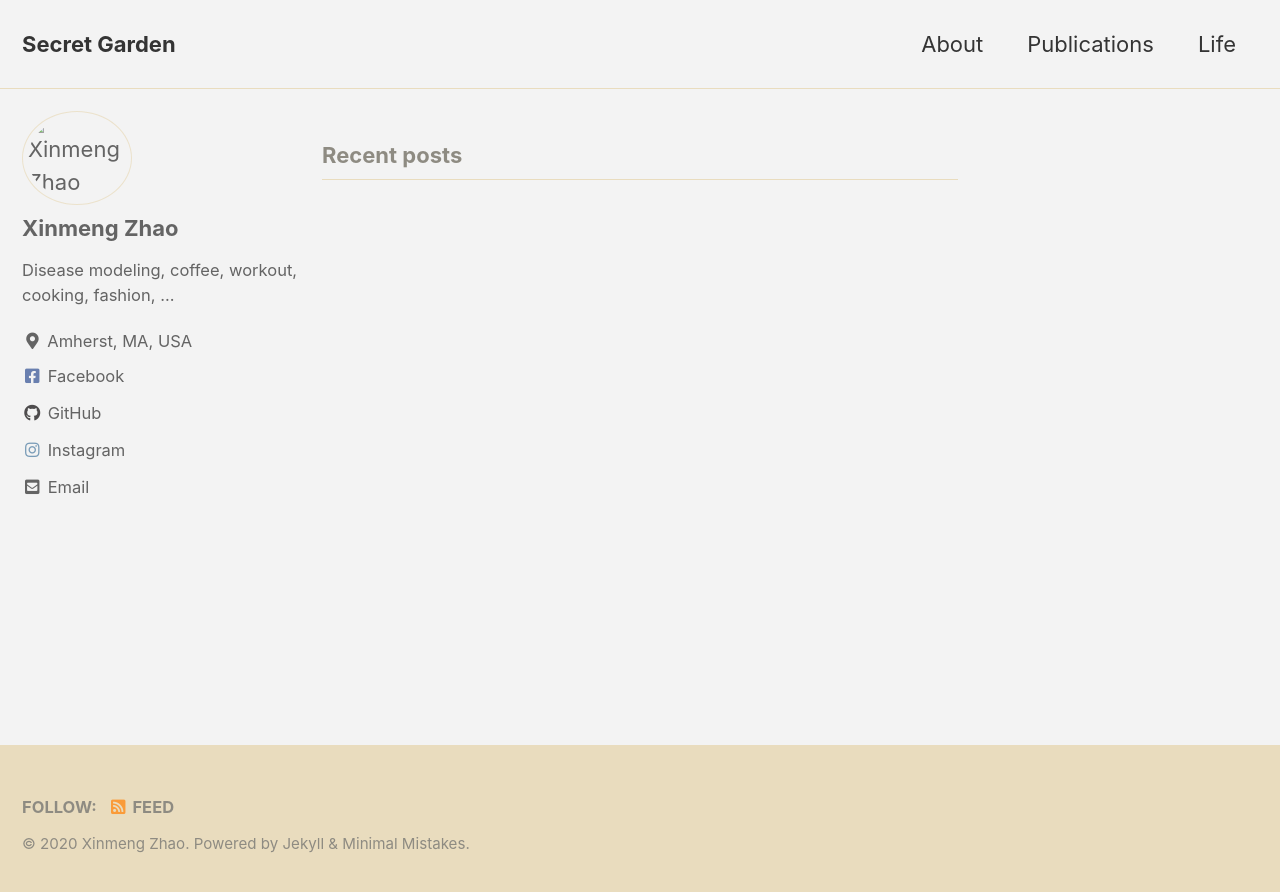
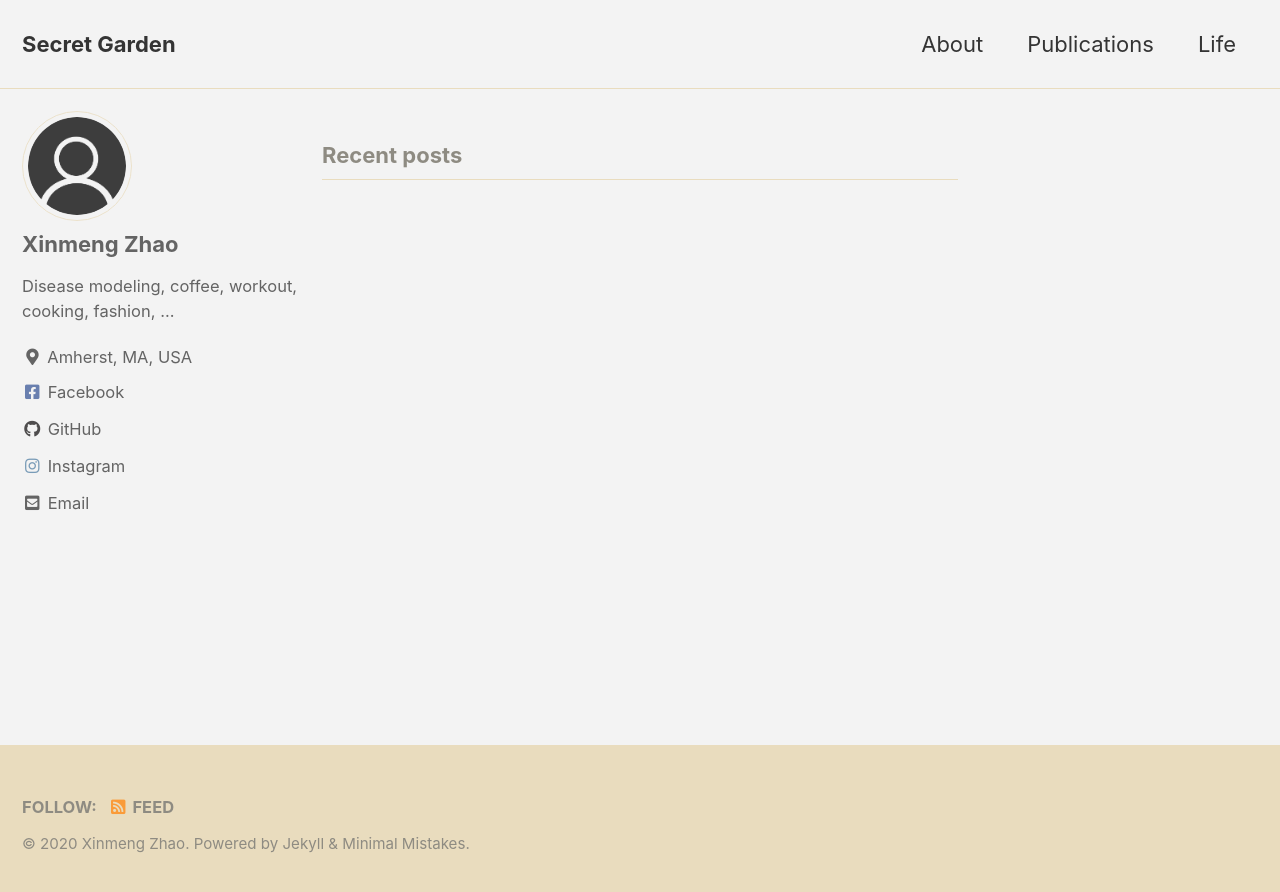
Before and after one commit to XinmengZhao/Xinmengzhao.github.io, a Jekyll site: the page built from index.html, in a window 1280 px wide. Shown: the top 892 px of the page. Built offline with Jekyll 4.4.1, drawn with Linux system fonts in a browser that asks for light colours; cached includes are drawn as plain includes; the list of posts is cut into pages by our own code.

Commit message:
Update _config.yml

```diff
--- a/_config.yml
+++ b/_config.yml
@@ -94,7 +94,7 @@
 # Site Author
 author:
   name             : "Xinmeng Zhao"
-  avatar           : "/images/img_145372.png" # path of avatar image, e.g. "/assets/images/bio-photo.jpg"
+  avatar           : "/assets/images/img_145372.png" # path of avatar image, e.g. "/assets/images/bio-photo.jpg"
   bio              : "Disease modeling, coffee, workout, cooking, fashion, ..."
   location         : "Amherst, MA, USA"
   email            :  "xinmengzhao@umass.edu"
```
